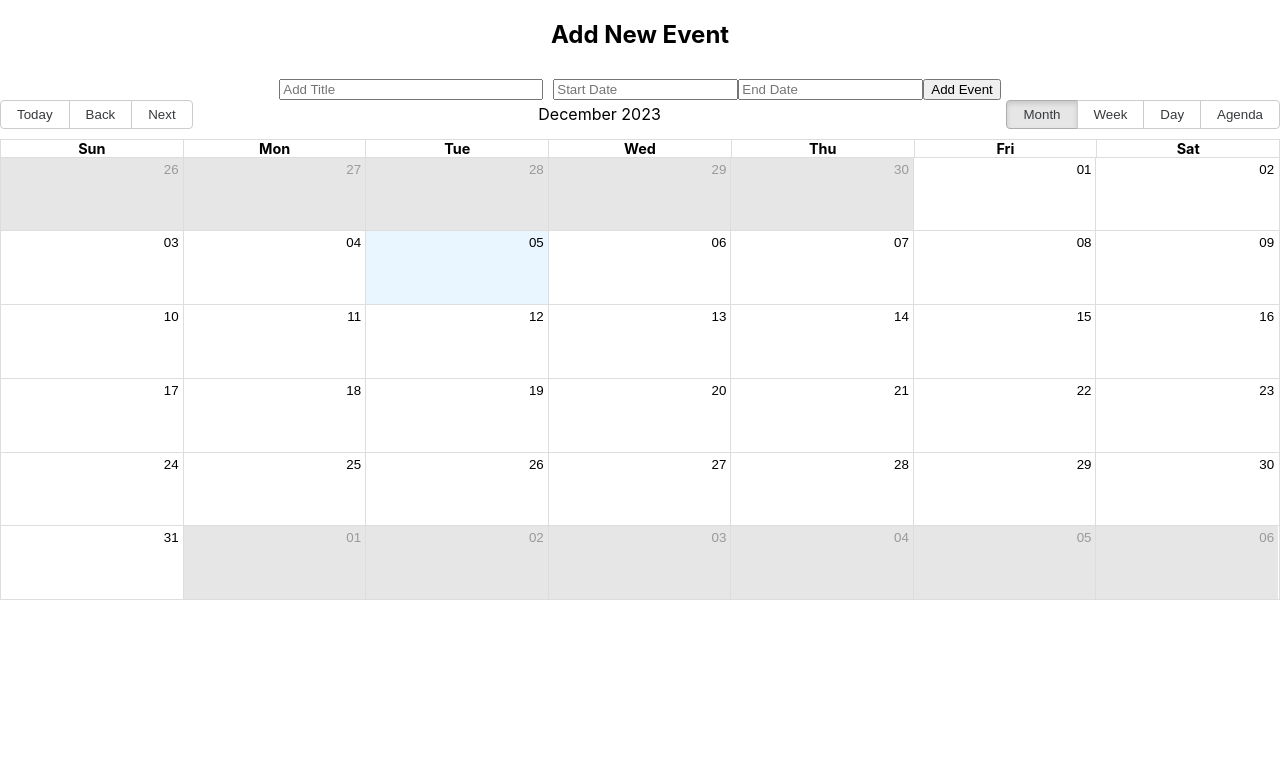
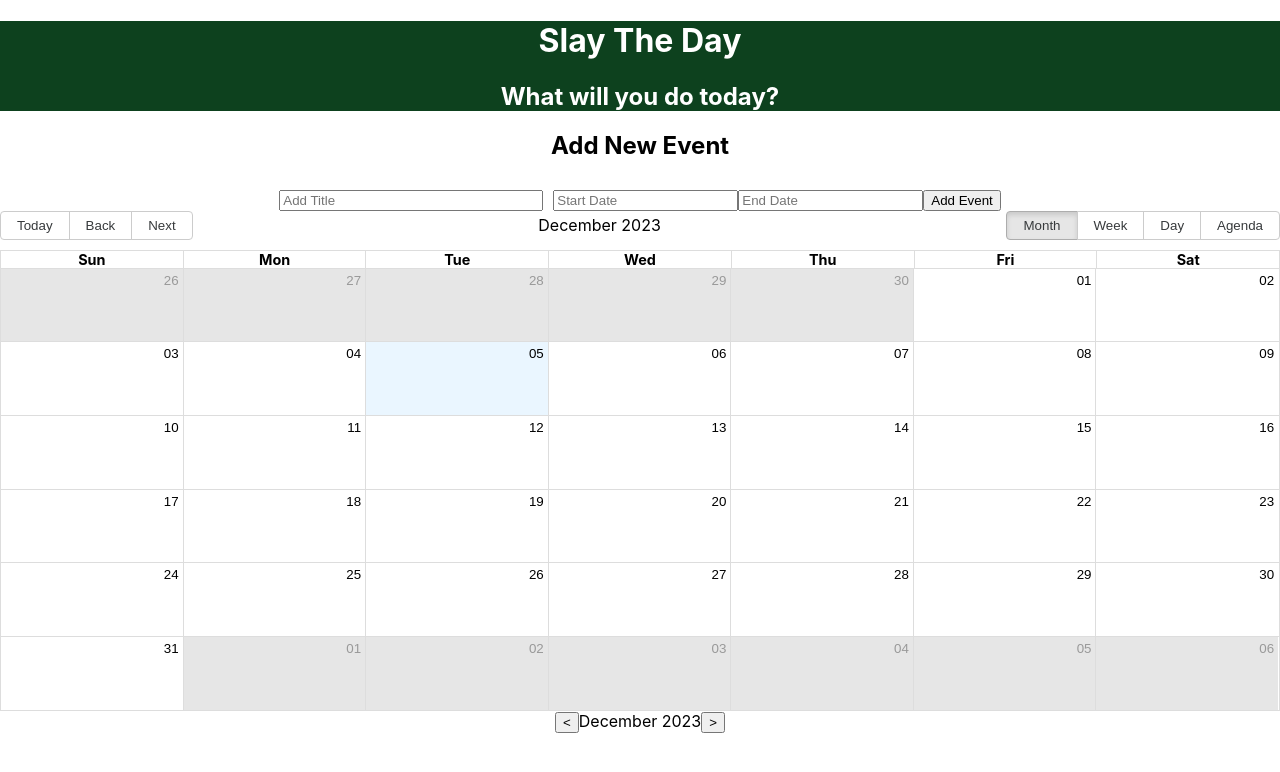
Before and after one commit to kimberlylpalmer/Slay_The_Day, a React (Create React App) app: page / in a window 1280 px wide. Shown: the top 772 px of the page. Built offline with nearby package versions, Linux system fonts and the light colour scheme; no server answers.

Commit message:
added weekly functionality and holiday pull from API

```diff
--- a/src/CalendarContainer.js
+++ b/src/CalendarContainer.js
@@ -1,17 +1,33 @@
-import React, {useState} from "react";
-import MonthlyCal from "./MonthlyCal"
-import WeeklyCal from "./WeeklyCal"
-import DailyCal from "./DailyCal"
+import React, { useEffect, useState } from "react";
+import MonthlyCal from "./MonthlyCal";
+import WeeklyCal from "./WeeklyCal";
+import DailyCal from "./DailyCal";
 
+const holidaysAPI = "https://date.nager.at/api/v3/PublicHolidays/2023/US";
 
-function CalendarContainer () {
-    return (
-        <div>
-            <MonthlyCal />
-            <WeeklyCal />
-            <DailyCal />
-        </div>
-    )
+function CalendarContainer() {
+  const [events, setEvents] = useState([]);
+
+  useEffect(() => {
+    fetch(holidaysAPI)
+      .then((r) => r.json())
+      .then((data) => {
+        const formattedEvents = data.map((holiday) => ({
+          title: holiday.name,
+          start: new Date(holiday.date),
+          end: new Date(holiday.date),
+        }));
+        setEvents(formattedEvents);
+      });
+  }, []);
+
+  return (
+    <div>
+      <MonthlyCal />
+      <WeeklyCal events={events} />
+      <DailyCal />
+    </div>
+  );
 }
 
 export default CalendarContainer;
--- a/src/Header.js
+++ b/src/Header.js
@@ -1,9 +1,11 @@
-import AddEventForm from "./AddEventForm"
+import AddEventForm from "./AddEventForm";
 
-export default function Header(){
-    return (
-        <div>
-            <AddEventForm />
-        </div>
-    )
+export default function Header() {
+  return (
+    <div id="header" style={{ backgroundColor: "#0D411E", color: "white" }}>
+      <h1>Slay The Day</h1>
+      <h2>What will you do today?</h2>
+      <AddEventForm />
+    </div>
+  );
 }
--- /dev/null
+++ b/src/WeeklyCal.css
@@ -0,0 +1,16 @@
+.rbc-time-view .rbc-time-gutter,
+.rbc-time-view .rbc-allday-cell {
+  display: none;
+}
+
+.rbc-time-header {
+  display: none;
+}
+
+.rbc-time-content {
+  border-left: 0;
+}
+
+.rbc-day-slot .rbc-events-container {
+  margin-top: 0;
+}
--- a/src/WeeklyCal.js
+++ b/src/WeeklyCal.js
@@ -1,9 +1,80 @@
-function WeeklyCal () {
-    return (
-        <div>
+import React from "react";
+import { Calendar, dateFnsLocalizer } from "react-big-calendar";
+import format from "date-fns/format";
+import parse from "date-fns/parse";
+import startOfWeek from "date-fns/startOfWeek";
+import getDay from "date-fns/getDay";
+import "react-big-calendar/lib/css/react-big-calendar.css";
 
-        </div>
-    )
+const locales = {
+  "en-US": require("date-fns/locale/en-US"),
+};
+const localizer = dateFnsLocalizer({
+  format,
+  parse,
+  startOfWeek,
+  getDay,
+  locales,
+});
+
+const events = [
+  {
+    title: "Event 1",
+    desc: "Description for Event 1",
+    start: new Date(2023, 0, 1),
+    end: new Date(2023, 0, 1),
+  },
+];
+
+function Event({ event }) {
+  if (!event) {
+    return <div>Loading...</div>;
+  }
+  return (
+    <div>
+      <strong>{event.title}</strong>
+      <p>{event.desc}</p>
+    </div>
+  );
+}
+
+function customToolBar(toolbar) {
+  const goToBack = () => {
+    toolbar.date.setHours(0, 0, 0, 0);
+    toolbar.onNavigate("PREV");
+  };
+
+  const goToNext = () => {
+    toolbar.date.setHours(0, 0, 0, 0);
+    toolbar.onNavigate("NEXT");
+  };
+
+  return (
+    <div>
+      <button onClick={goToBack}>{"<"}</button>
+      <span>{format(toolbar.date, "MMMM yyyy")}</span>
+      <button onClick={goToNext}>{">"}</button>
+    </div>
+  );
+}
+
+function WeeklyCal({ events }) {
+  return (
+    <div>
+      <Calendar
+        localizer={localizer}
+        events={events}
+        defaultView="agenda"
+        views={{ agenda: true }}
+        components={{
+          event: Event,
+          toolbar: customToolBar,
+        }}
+        showMultiDayTimes={false}
+        dayLayoutAlgorithm="no-overlap"
+      />
+    </div>
+  );
 }
 
 export default WeeklyCal;
```
Also changed, not shown: src/App.css (line endings or trailing spaces).
